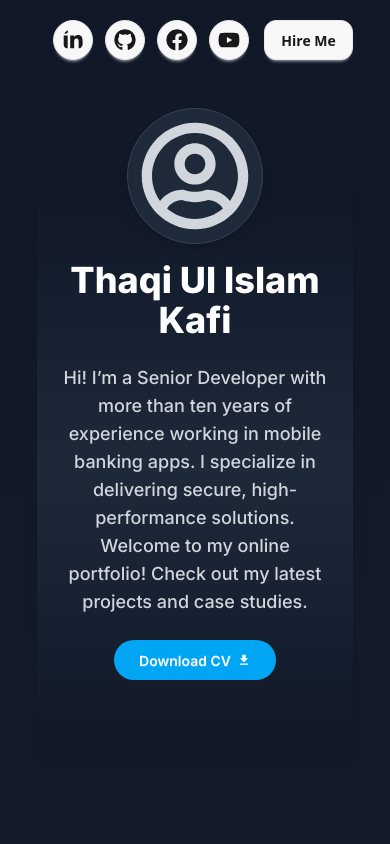
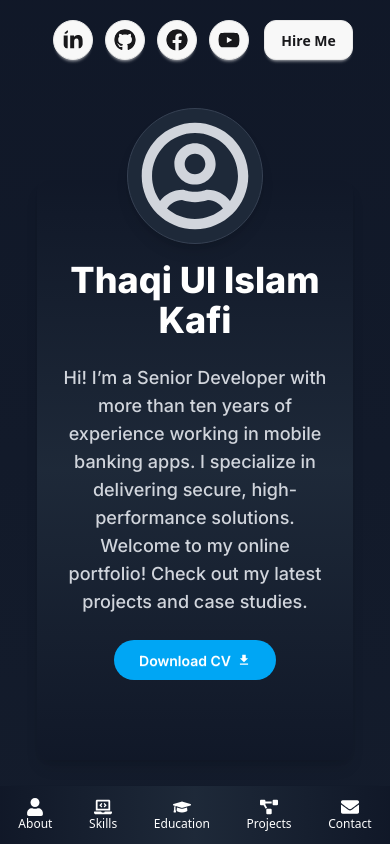
Before and after one commit to thaqiulislamkafi/Portfolio, a React (Vite) app: page / in a window 390 px wide. Shown: the top 844 px of the page. Built offline with nearby package versions, Linux system fonts and the light colour scheme.

Commit message:
Navbar For mobile

```diff
--- a/src/Components/Home.jsx
+++ b/src/Components/Home.jsx
@@ -7,6 +7,7 @@ import AboutMe from './Body/AboutMe';
 import Contact from './Body/Contact';
 import Education from './Body/Education';
 import SideNavbar from './SideNavbar';
+import MobileNavbar from './MobileNavbar';
 
 const Home = () => {
 
@@ -15,6 +16,7 @@ const Home = () => {
             <div className='py-5'>
                 <Navbar />
                 <SideNavbar/>
+                <MobileNavbar/>
                 <About/>
                 <AboutMe/>
                 <Projects/>
--- /dev/null
+++ b/src/Components/MobileNavbar.jsx
@@ -0,0 +1,35 @@
+import React from "react";
+import { FaUser, FaLaptopCode, FaGraduationCap, FaProjectDiagram, FaEnvelope } from "react-icons/fa";
+
+const navItems = [
+  { id: "about", label: "About", icon: <FaUser /> },
+  { id: "skills", label: "Skills", icon: <FaLaptopCode /> },
+  { id: "education", label: "Education", icon: <FaGraduationCap /> },
+  { id: "projects", label: "Projects", icon: <FaProjectDiagram /> },
+  { id: "contact", label: "Contact", icon: <FaEnvelope /> },
+];
+
+const MobileNavbar = () => {
+  const handleScroll = (id) => {
+    document.getElementById(id)?.scrollIntoView({ behavior: "smooth" });
+  };
+
+  return (
+    <div className="fixed bottom-0 left-0 w-full md:hidden bg-gradient-to-r from-gray-900 via-gray-800 to-gray-900 shadow-lg z-50">
+      <div className="flex justify-around items-center py-3">
+        {navItems.map((item) => (
+          <button
+            key={item.id}
+            onClick={() => handleScroll(item.id)}
+            className="flex flex-col items-center text-xs text-white hover:text-sky-500 transition-colors duration-300"
+          >
+            <span className="text-lg">{item.icon}</span>
+            <span>{item.label}</span>
+          </button>
+        ))}
+      </div>
+    </div>
+  );
+};
+
+export default MobileNavbar;
```
